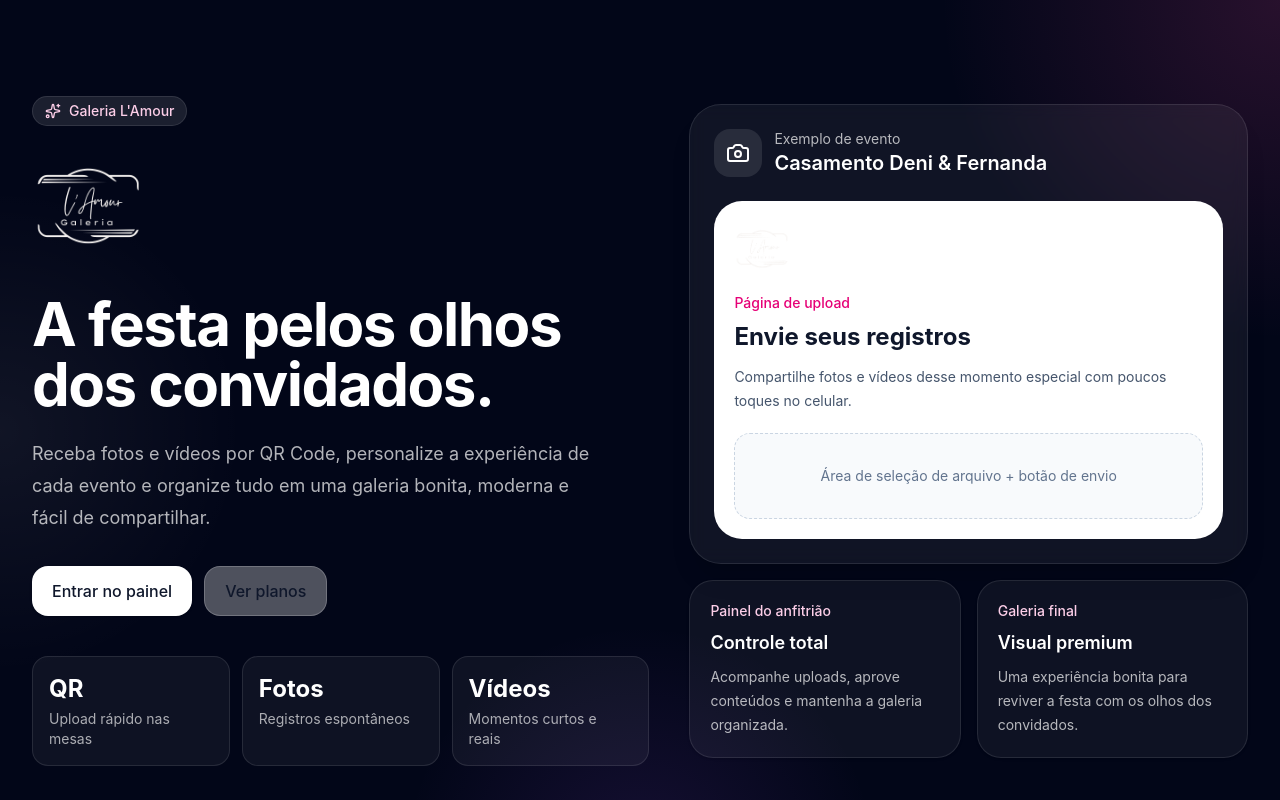
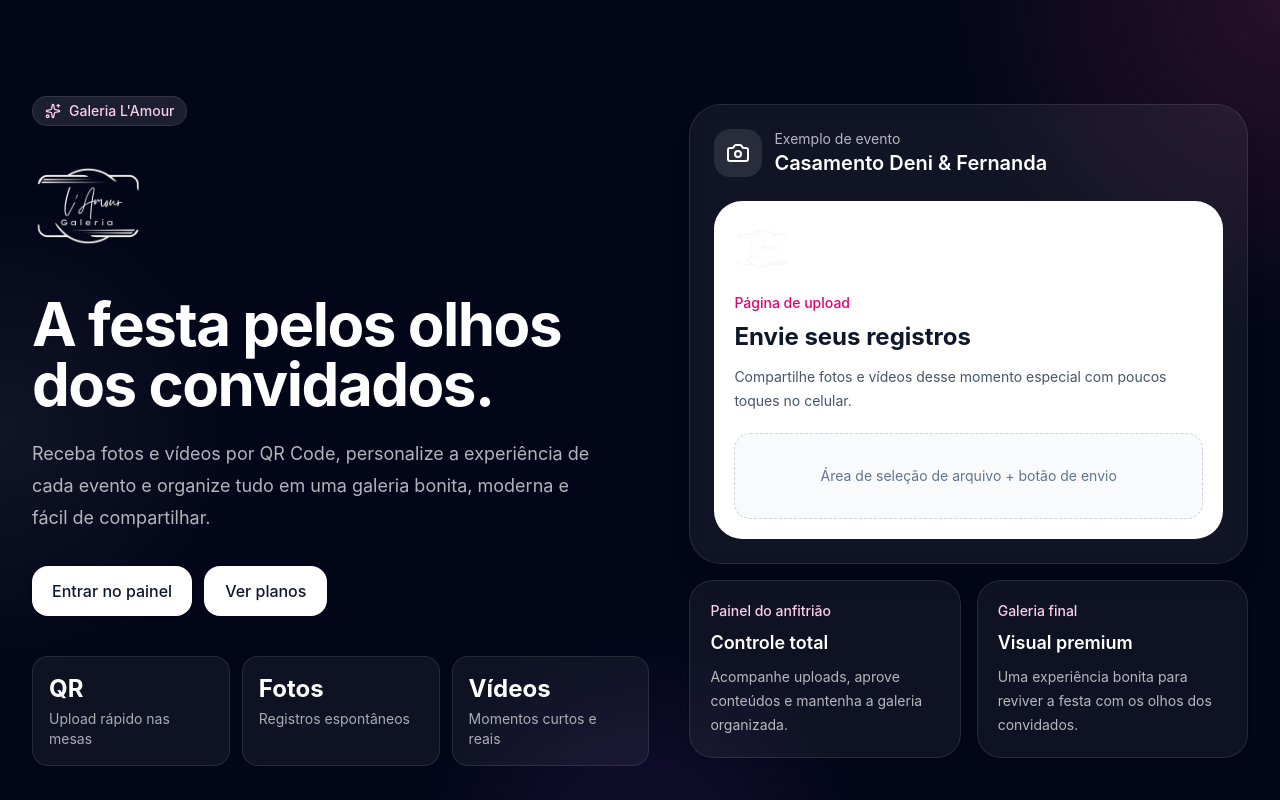
Before and after one commit to DeniSantos83/galerialamour, a React (Vite) app: page / in a window 1280 px wide. Shown: the top 800 px of the page. Built offline with nearby package versions, Linux system fonts and the light colour scheme; no server answers.

Commit message:
Upgrade premium upload e galeria publica 2

```diff
--- a/src/pages/Home.jsx
+++ b/src/pages/Home.jsx
@@ -117,7 +117,7 @@ export default function Home() {
 
               <a
                 href="#planos"
-                className="inline-flex items-center justify-center rounded-2xl border border-white/20 bg-white/30 px-5 py-3 font-medium text-white transition hover:bg-white/15"
+                className="inline-flex items-center justify-center rounded-2xl border border-white/20 bg-white/100 px-5 py-3 font-medium text-white transition hover:bg-white/15"
               >
                 Ver planos
               </a>
@@ -322,7 +322,7 @@ export default function Home() {
             <div className="mt-8 flex flex-wrap gap-3">
               <Link
                 to="/login"
-                className="inline-flex items-center justify-center rounded-2xl bg-white px-5 py-3 font-medium text-slate-900"
+                className="inline-flex items-center justify-center rounded-2xl bg-white px-5 py-3 font-medium text-slate-200"
               >
                 Entrar no painel
               </Link>
```
